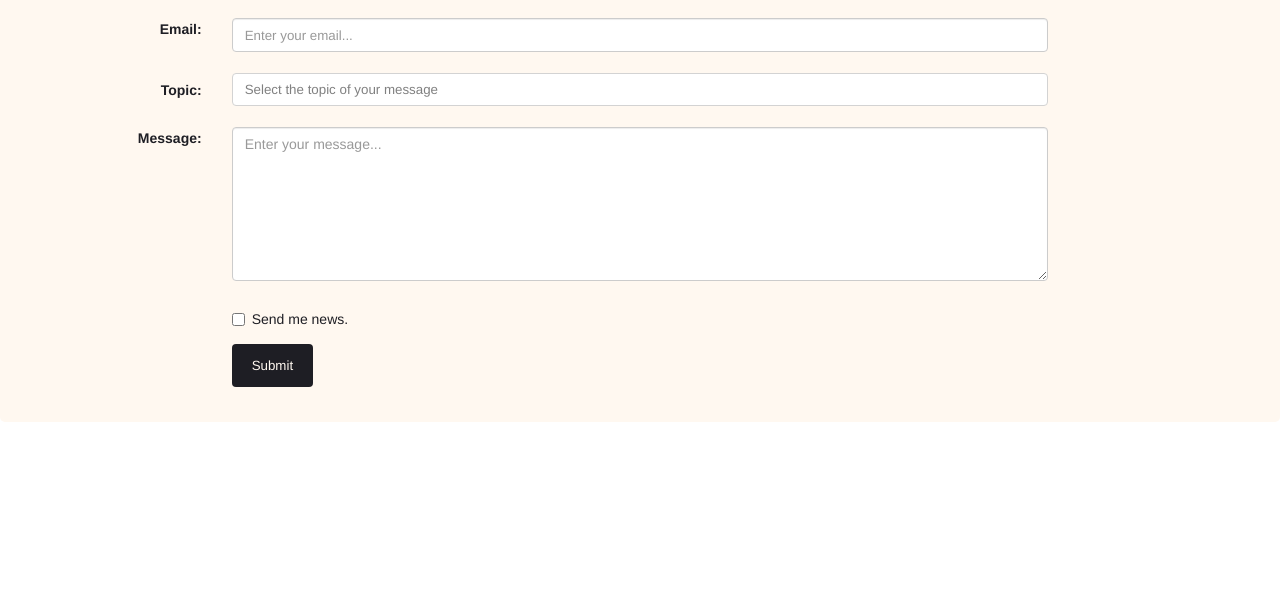
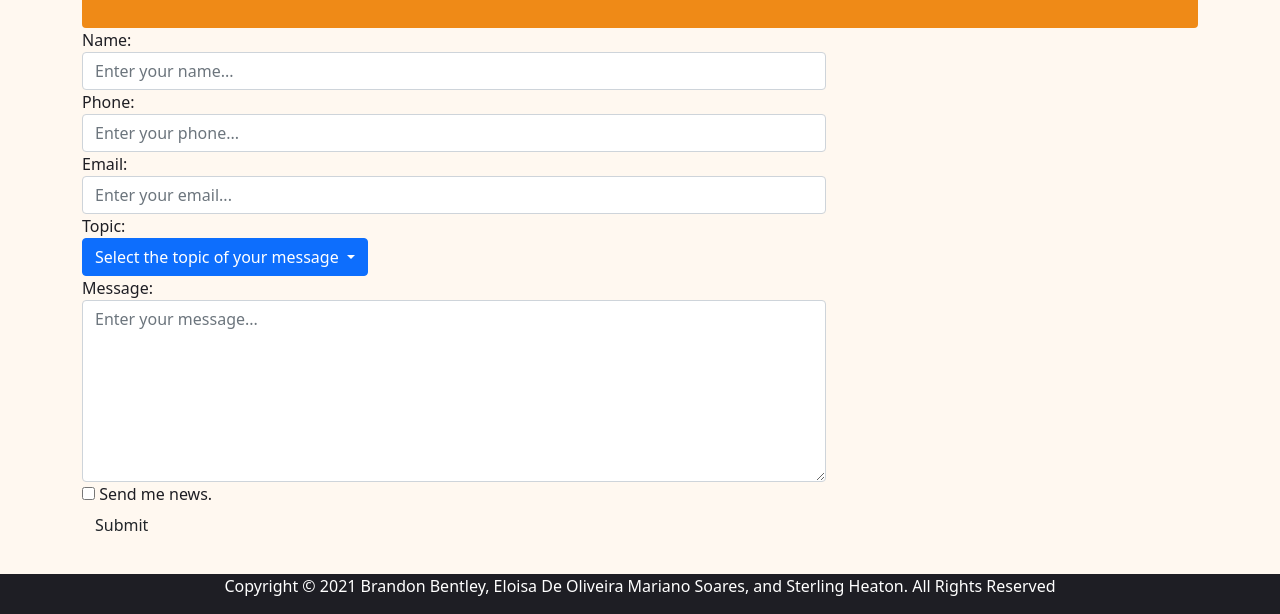
Before and after one commit to SterlingHeaton/CS-220-Web-Development, a plain HTML site: page BootstrapOnly/ContactUs.html in a window 1280 px wide. Shown: the part 186-800 px from the top of the page. Drawn offline with nearby package versions, Linux system fonts and the light colour scheme.

Commit message:
Updated contact us to reflect style

```diff
--- a/BootstrapOnly/ContactUs.html
+++ b/BootstrapOnly/ContactUs.html
@@ -6,129 +6,79 @@
         <title>Bootstrap Example</title>
         <meta charset="utf-8">
         <meta name="viewport" content="width=device-width, initial-scale=1">
-  <link rel="stylesheet" href="https://maxcdn.bootstrapcdn.com/bootstrap/3.4.1/css/bootstrap.min.css">
-  <script src="https://ajax.googleapis.com/ajax/libs/jquery/3.5.1/jquery.min.js"></script>
-  <script src="https://maxcdn.bootstrapcdn.com/bootstrap/3.4.1/js/bootstrap.min.js"></script>
+        <!-- Latest compiled and minified CSS -->
+        <link href="https://cdn.jsdelivr.net/npm/bootstrap@5.1.2/dist/css/bootstrap.min.css" rel="stylesheet">
+        <!-- Latest compiled JavaScript -->
+        <script src="https://cdn.jsdelivr.net/npm/bootstrap@5.1.2/dist/js/bootstrap.bundle.min.js"></script>
+
+        <link rel="stylesheet" href="css/PortfolioStyle.css">
+
     </head>
     <body>
+        <!-- Main NavBar -->
+        <div id="mainNav">
+            <ul class="pagination justify-content-center">
+                <li class="page-item">
+                    <a class="page-link" href="index.html">Home</a>
+                </li>
+                <li class="page-item">
+                    <a class="page-link" href="portfolio.html">Portfolio</a>
+                </li>
+                <li class="page-item">
+                    <a class="page-link" href="About us.html">About us</a>
+                </li>
+                <li class="page-item active">
+                    <a class="page-link" href="ContactUs.html">Contact us</a>
+                </li>
+            </ul>
+        </div>
 
-<style>
+        <!-- Main Content Area -->
+        <div class="container">
 
-h3 {
-  /*color: Raisin Black;*/
-  color: #1E1E24;
-  text-align:center;
-}
+            <!-- JumboTron -->
+            <div class="mt-4 p-5 rounded" id="jumboTron">
+                <h1>Contact Us</h1>
+            </div>
 
-body {color: #1E1E24;}
- {box-sizing: border-box;}
+            <!-- Contact Form -->
+            <div class="row align-middle">
+                <form class="form-horizontal" action="/action_page.php">
 
-input[type=text], select, textarea {
-  color: #1E1E24;
-  font-size: 10pt;
-  width: 100%;
-  padding: 12px;
-  border-radius: 4px;
-  box-sizing: border-box;
-  margin-top: 6px;
-  margin-bottom: 6px;
-  resize: vertical;
-}
-
-input[type=phone], select, textarea {
-  color: #1E1E24;
-  font-size: 10pt;
-  width: 100%;
-  padding: 12px;
-  border-radius: 4px;
-  box-sizing: border-box;
-  margin-top: 6px;
-  margin-bottom: 6px;
-  resize: vertical;
-}
-
-input[type=email], select, textarea {
-  color: #1E1E24;
-  font-size: 10pt;
-  width: 100%;
-  padding: 12px;
-  border-radius: 4px;
-  box-sizing: border-box;
-  margin-top: 6px;
-  margin-bottom: 6px;
-  resize: vertical;
-}
-
-.dropdown-toggle {
-    background-color: white;
-    color: gray;
-    border-color: lightgray;
-    font-size: 10pt;
-    overflow: hidden;
-    text-align: left;
-    text-overflow: ellipsis;
-    width: 100%;
-}
-
-input[type=message], select, textarea {
-  color: #1E1E24;
-  font-size: 10pt;
-  width: 100%;
-  padding: 12px;
-  border-radius: 4px;
-  box-sizing: border-box;
-  margin-top: 6px;
-  margin-bottom: 6px;
-  resize: vertical;
-}
-
-.container-fluid {
-  border-radius: 5px;
-  background-color: #fff8f0;
-  padding: 20px;
-}
-
-button[type=submit] {
-  font-size: 10pt;
-  background-color: #1e1e24;
-  color: #fff8f0;
-  padding: 12px 20px;
-  border: none;
-  border-radius: 4px;
-  cursor: pointer;
-}
-
-</style>
-
-
-<h3>Contact Us</h3>
-
-<div class="container-fluid">
-
-  <form class="form-horizontal" action="/action_page.php">
+                    <!-- Name Field -->
                     <div class="form-group">
                         <label class="control-label col-sm-2" for="Name">Name:</label>
                         <div class="col-sm-8">
-        <input type="text" class="form-control" id="name" placeholder="Enter your name..." name="name" required>
+                            <input type="text" class="form-control" id="name" placeholder="Enter your name..." name="name"
+                                   required>
                         </div>
                     </div>
+
+                    <!-- Phone Field -->
                     <div class="form-group">
                         <label class="control-label col-sm-2" for="phone">Phone:</label>
                         <div class="col-sm-8">
-        <input type="phone" class="form-control" id="phone" placeholder="Enter your phone..." name="phone" required>
+                            <input type="phone" class="form-control" id="phone" placeholder="Enter your phone..."
+                                   name="phone" required>
                         </div>
                     </div>
+
+                    <!-- Email Field -->
                     <div class="form-group">
                         <label class="control-label col-sm-2" for="email">Email:</label>
                         <div class="col-sm-8">
-        <input type="email" class="form-control" id="email" placeholder="Enter your email..." name="email" required>
+                            <input type="email" class="form-control" id="email" placeholder="Enter your email..."
+                                   name="email" required>
                         </div>
                     </div>
+
+                    <!-- Topic Field -->
                     <div class="form-group">
                         <label class="control-label col-sm-2" for="topic">Topic:</label>
                         <div class="col-sm-8">
                             <div class="dropdown">
-        <button type="button" class="btn btn-primary dropdown-toggle" data-toggle="dropdown">Select the topic of your message
+                                <button type="button" class="btn btn-primary dropdown-toggle" data-toggle="dropdown">Select
+                                    the topic of your message
                                 </button>
                                 <ul class="dropdown-menu" role="menu">
                                     <li><a href="#">General Information</a></li>
@@ -138,12 +88,17 @@ button[type=submit] {
                             </div>
                         </div>
                     </div>
+
+                    <!-- Message Field -->
                     <div class="form-group">
                         <label class="control-label col-sm-2" for="message">Message:</label>
                         <div class="col-sm-8">
-      <textarea type="message" class="form-control" rows="7" id="message" placeholder="Enter your message..." name="message" required></textarea>
+                        <textarea type="message" class="form-control" rows="7" id="message"
+                                  placeholder="Enter your message..." name="message" required></textarea>
                         </div>
                     </div>
+
+                    <!-- Checkbox Field -->
                     <div class="form-group">
                         <div class="col-sm-offset-2 col-sm-8">
                             <div class="checkbox">
@@ -151,6 +106,8 @@ button[type=submit] {
                             </div>
                         </div>
                     </div>
+
+                    <!-- Submit Field -->
                     <div class="form-group">
                         <div class="col-sm-offset-2 col-sm-8">
                             <button type="submit" class="btn btn-default">Submit</button>
@@ -158,15 +115,21 @@ button[type=submit] {
                     </div>
                 </form>
             </div>
+        </div>
 
         <script>
 
-$(".dropdown-menu li a").click(function(){
+            $(".dropdown-menu li a").click(function()
+            {
                 $(this).parents(".dropdown").find('.btn').html($(this).text());
                 $(this).parents(".dropdown").find('.btn').val($(this).data('value'));
             });
 
         </script>
 
+        <!-- Footer -->
+        <div id="footer">
+            <p>Copyright © 2021 Brandon Bentley, Eloisa De Oliveira Mariano Soares, and Sterling Heaton. All Rights Reserved</p>
+        </div>
     </body>
 </html>
```
Lines whose indentation alone changed are shown as unchanged.
